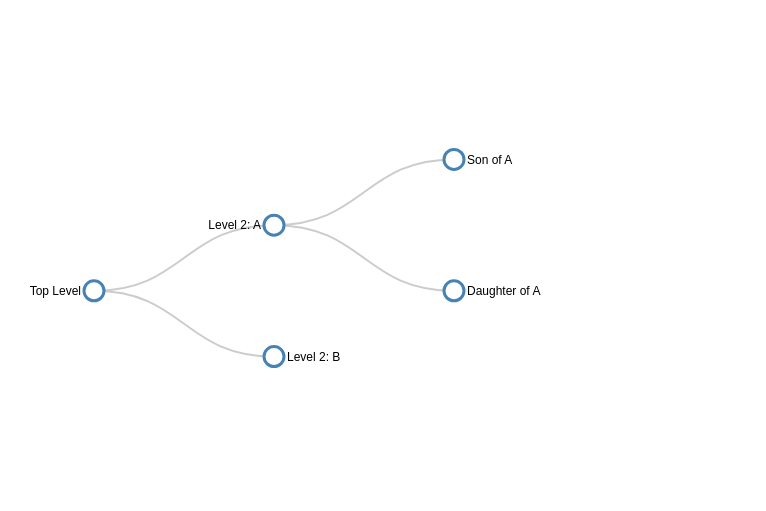
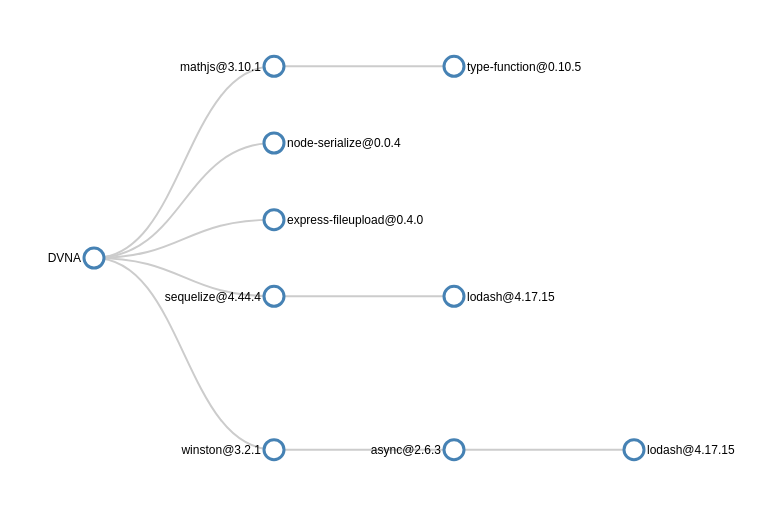
Before and after one commit to sheltowt/application_security_data_visualizations, a plain HTML site: page sca_visualization/index.html in a window 1280 px wide. Shown: the whole page, without its empty margins (34-800 px from the left). Drawn offline with nearby package versions, Linux system fonts and the light colour scheme.

Commit message:
modified sca visualization

```diff
--- a/sca_visualization/index.html
+++ b/sca_visualization/index.html
@@ -34,26 +34,52 @@
 
 var treeData = [
   {
-    "name": "Top Level",
+    "name": "DVNA",
     "parent": "null",
     "children": [
       {
-        "name": "Level 2: A",
+        "name": "mathjs@3.10.1",
         "parent": "Top Level",
         "children": [
           {
-            "name": "Son of A",
-            "parent": "Level 2: A"
-          },
-          {
-            "name": "Daughter of A",
+            "name": "type-function@0.10.5",
             "parent": "Level 2: A"
           }
         ]
       },
       {
-        "name": "Level 2: B",
+        "name": "node-serialize@0.0.4",
         "parent": "Top Level"
+      },
+      {
+        "name": "express-fileupload@0.4.0",
+        "parent": "Top Level"
+      },
+      {
+        "name": "sequelize@4.44.4",
+        "parent": "Top Level",
+        "children": [
+          {
+            "name": "lodash@4.17.15",
+            "parent": "Level 2: A"
+          }
+        ]
+      },
+      {
+        "name": "winston@3.2.1",
+        "parent": "Top Level",
+        "children": [
+          {
+            "name": "async@2.6.3",
+            "parent": "Level 2: A",
+            "children": [
+              {
+                "name": "lodash@4.17.15",
+                "parent": "Top Level"
+              }
+            ]
+          }
+        ]
       }
     ]
   }
```
Also changed, not shown: public/dvna_sca.json (added, +50 -0 lines), 1 other file.
